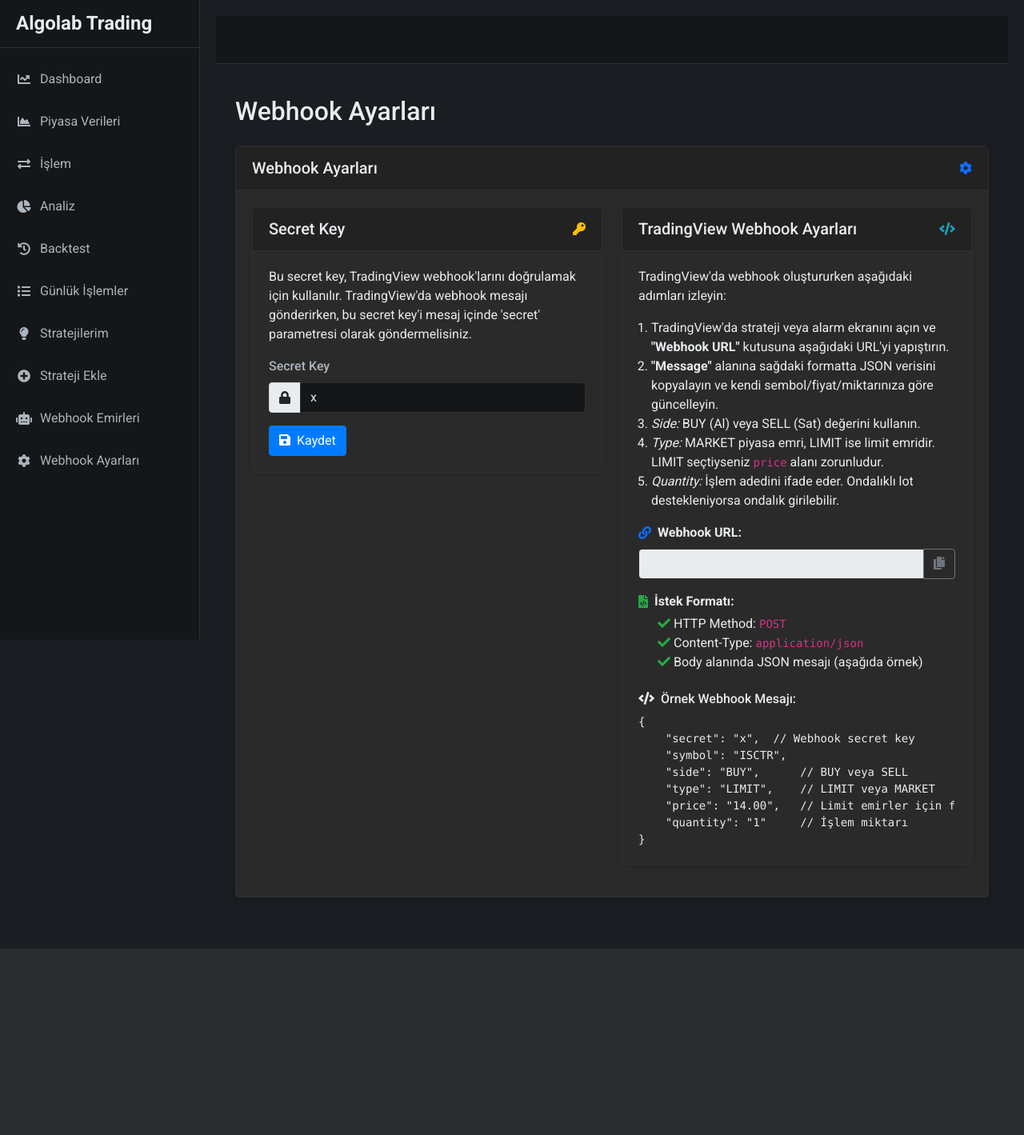
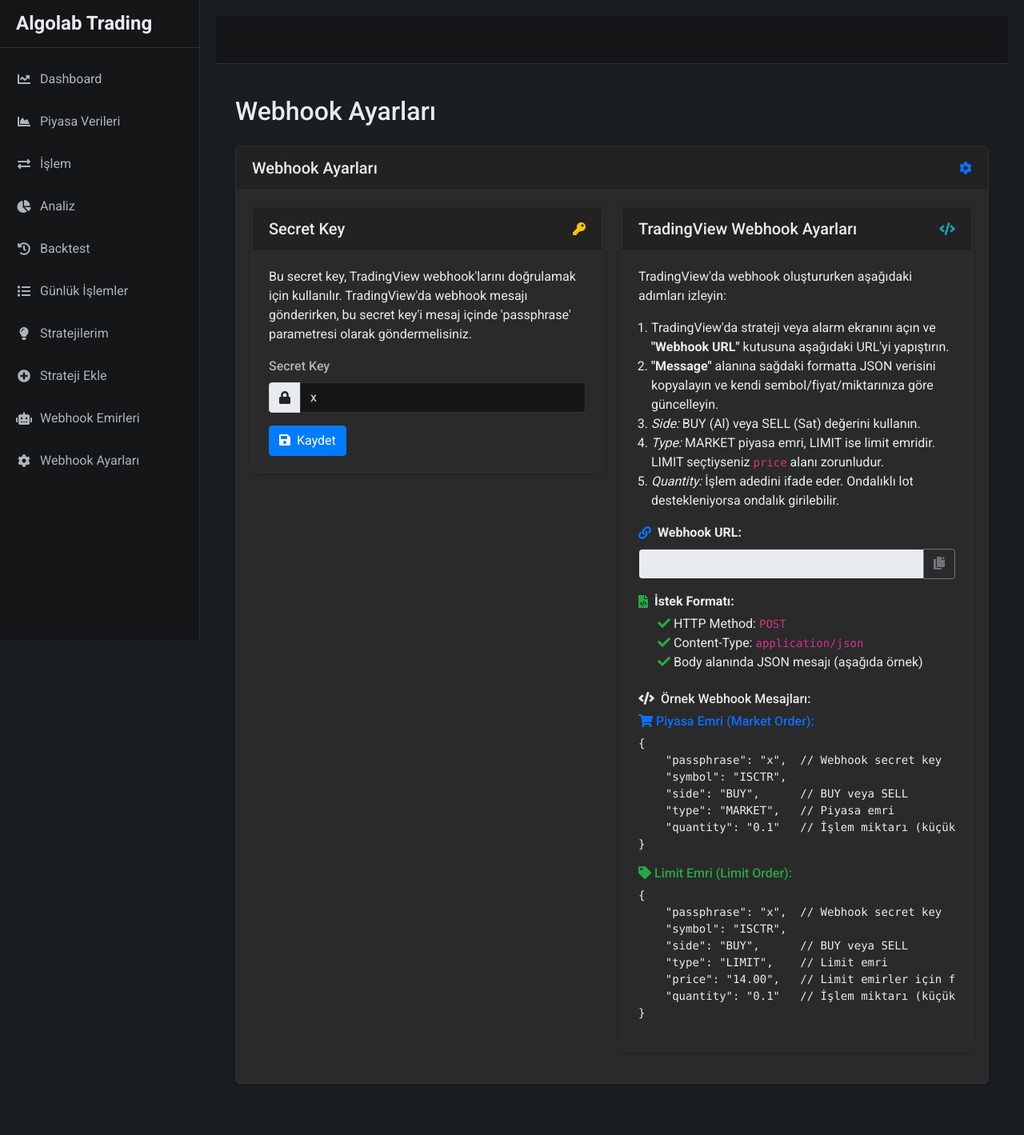
Before and after one commit to coinfxpro/algoweb, a Flask app: template templates/webhook_settings.html in a window 1280 px wide. Shown: the whole page at 80% size. Before the commit the page ends 1186 px from the top, so only its background shows below. Run offline with Flask 2, Linux system fonts and the light colour scheme; the template is opened without the code that fills it: most values are stand-ins (such as "Sample title", 1, 10 or a date in 2020).

Commit message:
Webhook emir durumları ve TradingView webhook formatı güncellendi

```diff
--- a/app.py
+++ b/app.py
@@ -401,21 +401,21 @@ def tradingview_webhook():
                     content = res.get('content')
                     # İçerik bir string ve hata mesajı içeriyorsa
                     if isinstance(content, str) and ('Error' in content or 'Limit' in content or 'exceed' in content.lower()):
-                        order_status = f'error: {content}'
+                        order_status = f'Hata: {content}'
                         error_message = content
                     else:
                         order_id = res.get('orderId') or res.get('OrderID') or res.get('id')
-                        order_status = 'filled'
+                        order_status = 'Emir İletildi'
                 else:
                     # API başarısız yanıt döndü
                     error_message = res.get('message', 'API hatası')
-                    order_status = f'error: {error_message}'
+                    order_status = f'Hata: {error_message}'
             else:
                 # Başarılı yanıt, dict olmayan format
-                order_status = 'filled'
+                order_status = 'Emir İletildi'
     except Exception as e:
         error_message = str(e)
-        order_status = f'error: {error_message}'
+        order_status = f'Hata: {error_message}'
 
     WEBHOOK_ORDERS.appendleft({
         'date': datetime.now().strftime('%Y-%m-%d %H:%M:%S'),
--- a/templates/webhook_orders.html
+++ b/templates/webhook_orders.html
@@ -42,11 +42,13 @@
                             <td>
                                 {% if order.status == 'waiting' %}
                                 <span class="badge bg-warning text-dark"><i class="fas fa-hourglass-half me-1"></i> Bekliyor</span>
+                                {% elif order.status == 'Emir İletildi' %}
+                                <span class="badge bg-primary"><i class="fas fa-paper-plane me-1"></i> Emir İletildi</span>
                                 {% elif order.status == 'filled' %}
                                 <span class="badge bg-success"><i class="fas fa-check me-1"></i> Gerçekleşti</span>
                                 {% elif order.status == 'cancelled' %}
                                 <span class="badge bg-danger"><i class="fas fa-ban me-1"></i> İptal</span>
-                                {% elif order.status.startswith('error') %}
+                                {% elif order.status.startswith('Hata') %}
                                 <span class="badge bg-danger"><i class="fas fa-exclamation-circle me-1"></i> Hata</span>
                                 {% else %}
                                 <span class="badge bg-secondary"><i class="fas fa-info-circle me-1"></i> {{ order.status }}</span>
--- a/templates/webhook_settings.html
+++ b/templates/webhook_settings.html
@@ -31,7 +31,7 @@
                         <div class="card-body">
                             <p class="card-text">
                                 Bu secret key, TradingView webhook'larını doğrulamak için kullanılır.
-                                TradingView'da webhook mesajı gönderirken, bu secret key'i mesaj içinde 'secret' parametresi olarak göndermelisiniz.
+                                TradingView'da webhook mesajı gönderirken, bu secret key'i mesaj içinde 'passphrase' parametresi olarak göndermelisiniz.
                             </p>
 
                             <form method="POST">
@@ -94,16 +94,38 @@
                                 </ul>
                             </div>
 
-                            <h6 class="mt-4"><i class="fas fa-code me-2"></i>Örnek Webhook Mesajı:</h6>
-                            <div class="code-block">
-                                <pre class="mb-0"><code>{
-    "secret": "{{ current_secret }}",  // Webhook secret key
+                            <h6 class="mt-4"><i class="fas fa-code me-2"></i>Örnek Webhook Mesajları:</h6>
+
+                            <div class="mb-3">
+                                <h6 class="text-primary"><i class="fas fa-shopping-cart me-1"></i>Piyasa Emri (Market Order):</h6>
+                                <div class="code-block">
+                                    <pre class="mb-0"><code>{
+    "passphrase": "{{ current_secret }}",  // Webhook secret key
     "symbol": "ISCTR",
     "side": "BUY",      // BUY veya SELL
-    "type": "LIMIT",    // LIMIT veya MARKET
+    "type": "MARKET",   // Piyasa emri
+    "quantity": "0.1"   // İşlem miktarı (küçük lotlar kullanın)
+}</code></pre>
+                                </div>
+                            </div>
+
+                            <div class="mb-3">
+                                <h6 class="text-success"><i class="fas fa-tag me-1"></i>Limit Emri (Limit Order):</h6>
+                                <div class="code-block">
+                                    <pre class="mb-0"><code>{
+    "passphrase": "{{ current_secret }}",  // Webhook secret key
+    "symbol": "ISCTR",
+    "side": "BUY",      // BUY veya SELL
+    "type": "LIMIT",    // Limit emri
     "price": "14.00",   // Limit emirler için fiyat
-    "quantity": "1"     // İşlem miktarı
+    "quantity": "0.1"   // İşlem miktarı (küçük lotlar kullanın)
 }</code></pre>
+                                </div>
+                            </div>
+
+                            <div class="alert alert-info">
+                                <i class="fas fa-info-circle me-2"></i>
+                                <strong>Bilgi:</strong> Webhook emirlerinin durumu "Emir İletildi" olarak görünür. Bu, emrin Algolab API'ye başarıyla iletildiğini gösterir, ancak işlemin gerçekleştiği anlamına gelmez. Gerçekleşen işlemleri Algolab hesabınızdan kontrol edebilirsiniz.
                             </div>
                         </div>
                     </div>
```
Also changed, not shown: README.md.
